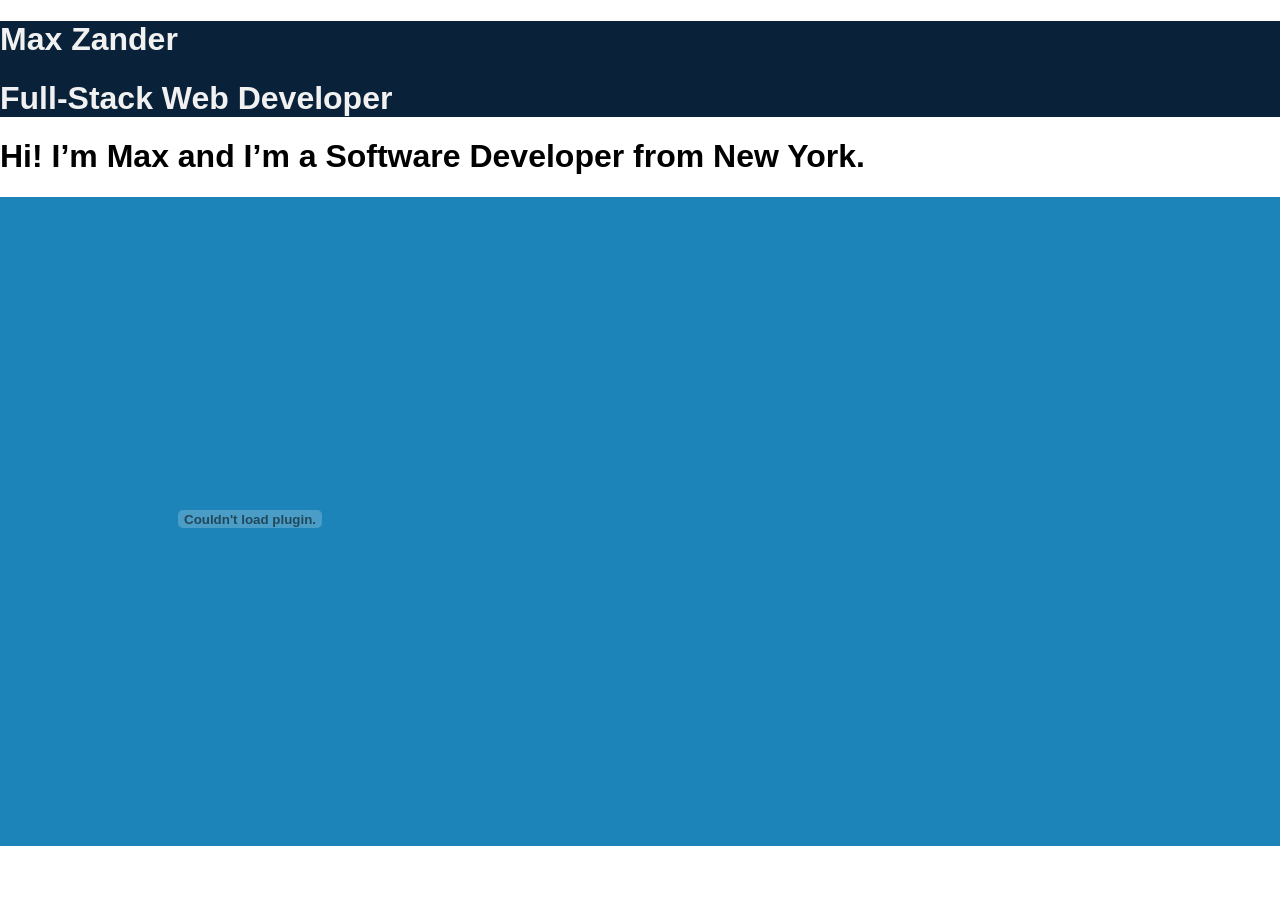
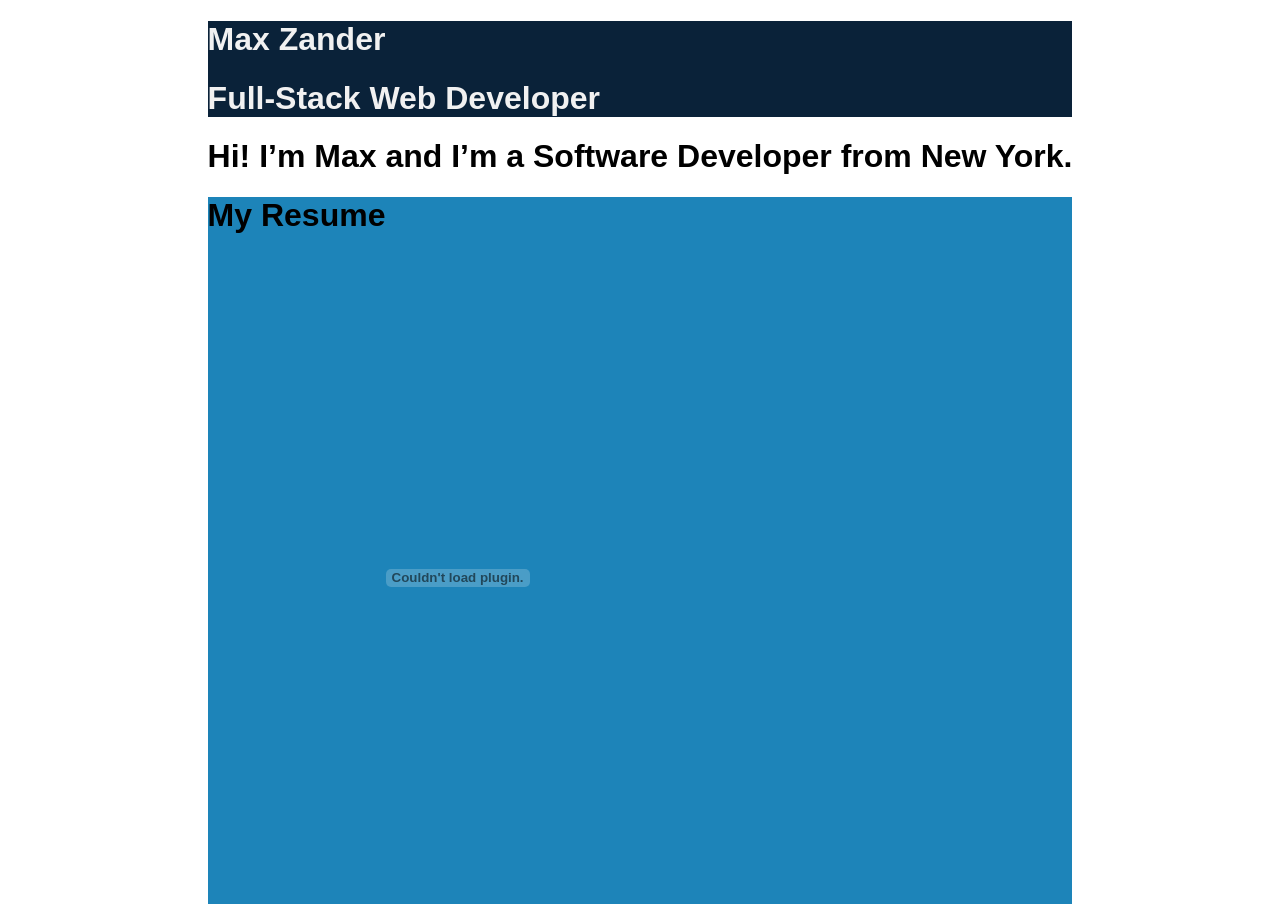
Before and after one commit to maxjacobzander/portfolio, a React (Create React App) app: page / in a window 1280 px wide. Before the commit the page ends 846 px from the top, so only its background shows below. Built offline with nearby package versions, Linux system fonts and the light colour scheme.

Commit message:
removed old way of embedding from Resume component and removed height from body css

```diff
--- a/src/components/Resume.js
+++ b/src/components/Resume.js
@@ -1,25 +1,10 @@
-// import React, {Component} from 'react';
-
-// class Resume extends Component {
-
-//     render() {
-//         return (
-//             <div>
-//                 <object className="resume" data="https://f675d2b8-bbcd-4b2f-b6a0-eafac903cb04.filesusr.com/ugd/b2c140_d9bc5b6a78d84f189e5a15e839fab2b5.pdf" type="application/pdf">
-//                 </object>
-//             </div>
-//         );
-//     }
-// }
-
-// export default Resume;
-
-
 import React from "react";
 import PDF from "../documents/Max_Zander_SE_Resume_Feb_2021.pdf";
 
+
 const Resume = () => (
     <div className="resume">
+        <h1 id="resume-label">My Resume</h1>
         <embed
         src={PDF + "#toolbar=0"}
         type="application/pdf"
--- a/src/style.css
+++ b/src/style.css
@@ -4,10 +4,10 @@
 
 body {
     font-family: 'Muli', sans-serif;
-    /* display: flex; */
+    display: flex;
     align-items: center;
     justify-content: center;
-    height: 100vh;
+    /* height: 100vh; */
     overflow: scroll;
     margin: 0;
 }
```
